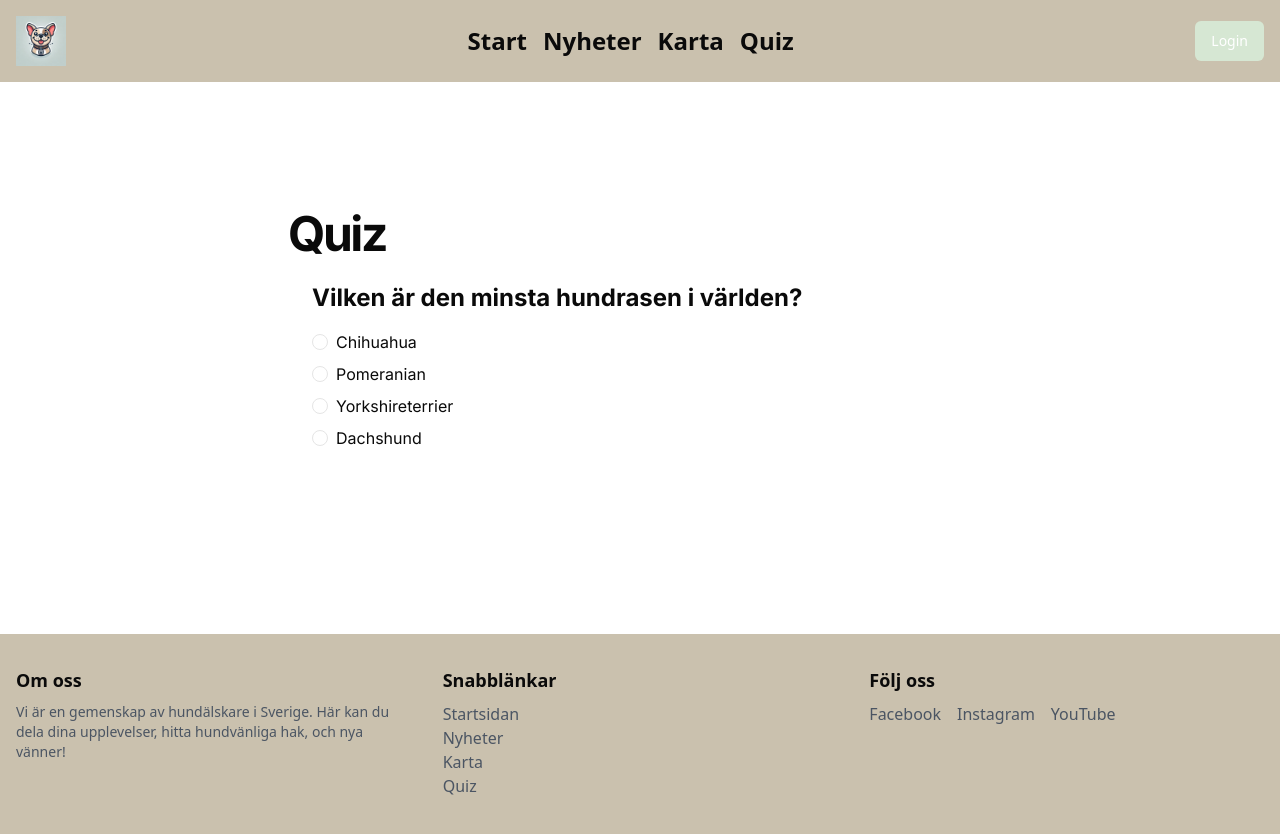
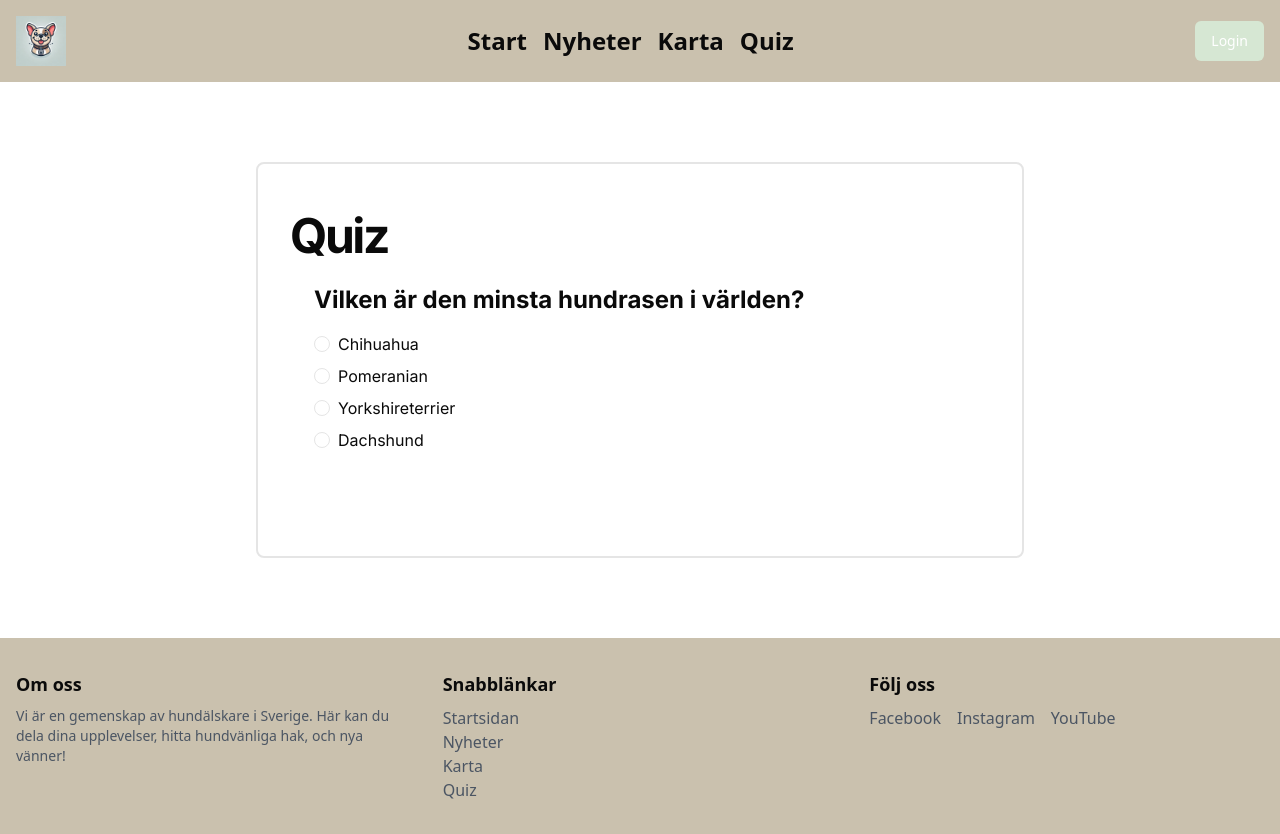
Before and after one commit to Hundhak/Hundhak-SSR-UI, a Next.js app: page /quiz/1 in a window 1280 px wide. Both pictures are taken after a click on the button "Starta". Built offline with nearby package versions, Linux system fonts and the light colour scheme.

Commit message:
Added functinality for tracking answers and providing result feedback #17

```diff
--- a/src/app/quiz/[title]/components/question.jsx
+++ /dev/null
@@ -1,25 +0,0 @@
-/**
- * A component that represents a question.
- */
-"use client"
-
-import { useState } from "react"
-
-const Question = ({ prompt, options, answerIndex, setAnswerIndex }) => {
-
-  return (
-    <div className="p-6 rounded-lg mb-6 ">
-      <h2 className="text-2xl font-bold mb-4">{prompt}</h2>
-      <div className="space-y-2">
-        {options.map((option, index) => (
-          <div key={index} className={`flex items-center gap-2 cursor-pointer ${answerIndex === index ? "bg-primary text-primary-foreground" : "hover:bg-muted"}`} onClick={() => setAnswerIndex(index)}>
-            <div className={`w-4 h-4 rounded-full border ${answerIndex === index ? "bg-primary border-primary" : "border-input"}`} />
-            <span>{option}</span>
-          </div>
-        ))}
-      </div>
-    </div>
-  )
-}
-
-export default Question
--- a/src/app/quiz/[title]/components/quiz-form.jsx
+++ /dev/null
@@ -1,94 +0,0 @@
-/**
- * The form containing the quizzes.
- */
-"use client"
-import Quiz from "../../page"
-import Question from "./question"
-import { useState } from "react"
-import { Button } from "@/components/ui/button"
-
-//Placeholder for now.
-// TODO: Have a micro service that handles the questions.
-const questions = [
-  {
-    prompt: "Vilken är den minsta hundrasen i världen?",
-    options: ["Chihuahua", "Pomeranian", "Yorkshireterrier", "Dachshund"],
-    answer: 0,
-  },
-  {
-    prompt: "Vilken hundras är känd för sin blåsvarta tunga?",
-    options: ["Golden Retriever", "Chow Chow", "Dalmatiner", "Beagle"],
-    answer: 1,
-  },
-  {
-    prompt: "Vilken hundras är känd för sin utmärkta luktsinne och används ofta som polishund?",
-    options: ["Tax", "Bloodhound", "Cocker Spaniel", "Boxer"],
-    answer: 1,
-  },
-  {
-    prompt: "Vilken hundras är känd för sitt vänliga och sällskapliga temperament?",
-    options: ["Pitbull", "Rottweiler", "Golden Retriever", "Chihuahua"],
-    answer: 2,
-  },
-  {
-    prompt: "Vilken hundras har sitt ursprung i Japan och är känd för sin lojalitet?",
-    options: ["Akita", "Samoyed", "Basenji", "Shiba Inu"],
-    answer: 0,
-  },
-  {
-    prompt: "Vilken hundras är känd för att vara stor och har ett milt temperament?",
-    options: ["Mastiff", "Chihuahua", "Pomeranian", "Mops"],
-    answer: 0,
-  }
-]
-
-
-const QuizForm = () => {
-
-  const [currentQuestion, setCurrentQuestion] = useState(0)
-  const [answerIndex, setAnswerIndex] = useState(null)
-  const [selectedAnswers, setSelectedAnswers] = useState({})
-  const [isSubmitted, setIsSubmitted] = useState(false)
-
-  const handleAnswerSelect = (questionIndex, answerIndex) => {
-    setSelectedAnswers((prevState) => ({
-      ...prevState,
-      [questionIndex]: answerIndex
-    }))
-  }
-
-  const advanceQuestion = () => {
-    setCurrentQuestion(currentQuestion + 1)
-    setAnswerIndex(null)
-  }
-
-  return (
-    <div className="container mx-auto px-4 py-12 md:px6 lg:px-8">
-      <h1 className="text-xl font-bold tracking-tighter sm:text-4xl md:text-5xl">Quiz</h1>
-      {questions.map((question, index) => (
-        <div className={`${currentQuestion === index ? "" : "hidden"}`}>
-        <Question
-        key={index}
-        prompt={question.prompt}
-        options={question.options}
-        answerIndex={answerIndex}
-        setAnswerIndex={setAnswerIndex}
-        />
-        </div>
-      ))}
-      <div className="flex justify-between items-center mt-8">
-        {currentQuestion > 0 && (
-          <Button variant="secondary" onClick={() => setCurrentQuestion(currentQuestion - 1)}>Föregående</Button>
-        )}
-        {currentQuestion < questions.length - 1 && answerIndex !== null && (
-          <Button variant="secondary" onClick={advanceQuestion}>Nästa</Button>
-        )}
-        {currentQuestion === questions.length - 1 && answerIndex !== null && (
-          <Button onClick={() => setIsSubmitted(true)}>Skicka in</Button>
-        )}
-      </div>
-    </div>
-  )
-}
-
-export default QuizForm
--- /dev/null
+++ b/src/app/quiz/[url]/components/question.jsx
@@ -0,0 +1,22 @@
+/**
+ * A component that represents a question.
+ */
+
+const Question = ({ prompt, options, questionIndex, selectedAnswers, handleAnswerSelect }) => {
+
+  return (
+    <div className="p-6 rounded-lg mb-6 ">
+      <h2 className="text-2xl font-bold mb-4">{prompt}</h2>
+      <div className="space-y-2">
+        {options.map((option, index) => (
+          <div key={index} className={`flex items-center gap-2 cursor-pointer ${selectedAnswers[questionIndex] === index ? "bg-primary text-primary-foreground" : "hover:bg-muted"}`} onClick={() => handleAnswerSelect(questionIndex, index)}>
+            <div className={`w-4 h-4 rounded-full border ${selectedAnswers[questionIndex] === index ? "bg-primary border-primary" : "border-input"}`} />
+            <span>{option}</span>
+          </div>
+        ))}
+      </div>
+    </div>
+  )
+}
+
+export default Question
--- /dev/null
+++ b/src/app/quiz/[url]/components/quiz-form.jsx
@@ -0,0 +1,124 @@
+/**
+ * The form containing the quizzes.
+ */
+"use client"
+
+import Question from "./question"
+import { useState } from "react"
+import { Button } from "@/components/ui/button"
+
+//Placeholder for now.
+// TODO: Have a micro service that handles the questions.
+const questions = [
+  {
+    prompt: "Vilken är den minsta hundrasen i världen?",
+    options: ["Chihuahua", "Pomeranian", "Yorkshireterrier", "Dachshund"],
+    answer: 0,
+  },
+  {
+    prompt: "Vilken hundras är känd för sin blåsvarta tunga?",
+    options: ["Golden Retriever", "Chow Chow", "Dalmatiner", "Beagle"],
+    answer: 1,
+  },
+  {
+    prompt: "Vilken hundras är känd för sin utmärkta luktsinne och används ofta som polishund?",
+    options: ["Tax", "Bloodhound", "Cocker Spaniel", "Boxer"],
+    answer: 1,
+  },
+  {
+    prompt: "Vilken hundras är känd för sitt vänliga och sällskapliga temperament?",
+    options: ["Pitbull", "Rottweiler", "Golden Retriever", "Chihuahua"],
+    answer: 2,
+  },
+  {
+    prompt: "Vilken hundras har sitt ursprung i Japan och är känd för sin lojalitet?",
+    options: ["Akita", "Samoyed", "Basenji", "Shiba Inu"],
+    answer: 0,
+  },
+  {
+    prompt: "Vilken hundras är känd för att vara stor och har ett milt temperament?",
+    options: ["Mastiff", "Chihuahua", "Pomeranian", "Mops"],
+    answer: 0,
+  }
+]
+
+
+const QuizForm = () => {
+
+  const [currentQuestion, setCurrentQuestion] = useState(0)
+  const [selectedAnswers, setSelectedAnswers] = useState({})
+  const [totalCorrectAnswers, setTotalCorrectAnswers] = useState(0)
+  const [isSubmitted, setIsSubmitted] = useState(false)
+
+  const handleAnswerSelect = (questionIndex, answerIndex) => {
+    setSelectedAnswers((prevState) => ({
+      ...prevState,
+      [questionIndex]: answerIndex
+    }))
+  }
+
+  const calculateCorrectAnswers = (selectedAnswers, correctAnswers) => {
+    let noOfCorrect = 0
+    for (let i = 0; i < correctAnswers.length; i++) {
+      if(selectedAnswers[i] === correctAnswers[i].answer) {
+        noOfCorrect++
+      }
+    }
+    setTotalCorrectAnswers(noOfCorrect)
+  }
+
+  const submit = () => {
+    setIsSubmitted(true)
+    calculateCorrectAnswers(selectedAnswers, questions)
+  }
+
+  return (
+    <div className="container mx-auto px-4 py-12 md:px6 lg:px-8 border-2 rounded-lg">
+      {isSubmitted ?
+       <h1 className="text-xl font-bold tracking-tighter sm:text-4xl md:text-5xl">Resultat</h1>:
+       <h1 className="text-xl font-bold tracking-tighter sm:text-4xl md:text-5xl">Quiz</h1> }
+      {questions.map((question, index) => (
+        <div className={`${currentQuestion === index && !isSubmitted ? "" : "hidden"}`}>
+        <Question
+        key={index}
+        prompt={question.prompt}
+        options={question.options}
+        questionIndex={currentQuestion}
+        selectedAnswers={selectedAnswers}
+        handleAnswerSelect={handleAnswerSelect}
+        />
+        </div>
+      ))}
+      <div className="flex justify-between items-center mt-8">
+        {currentQuestion > 0 && isSubmitted == false && (
+          <Button variant="secondary" onClick={() => setCurrentQuestion(currentQuestion - 1)}>Föregående</Button>
+        )}
+        {currentQuestion < questions.length - 1 && selectedAnswers[currentQuestion] !== undefined && isSubmitted == false && (
+          <Button variant="secondary" onClick={() => setCurrentQuestion(currentQuestion + 1)}>Nästa</Button>
+        )}
+        {currentQuestion === questions.length - 1 && selectedAnswers[currentQuestion] !== undefined && isSubmitted == false && (
+          <Button onClick={() => submit()}>Skicka in</Button>
+        )}
+      </div>
+      {isSubmitted && (
+        <div>
+          <p className="text-2xl text-gray-600 font-bold mb-4">Du fick {totalCorrectAnswers} antal rätt av {questions.length}</p>
+          <div className="space-y-2">
+            {questions.map((question, index) => (
+              <div key={index} className="flex items-center gap-2">
+                <div
+                    className={`w-4 h-4 rounded-full ${
+                      selectedAnswers[index] === question.answer ? "bg-green-500 border-green-500" : "bg-red-500 border-red-500"
+                    } border`}
+                  />
+                  <span className={`${selectedAnswers[index] === question.answer ? "text-green-500" : "text-red-500"}`}>{question.prompt}</span>
+              </div>
+            ))}
+          </div>
+        </div>
+      )}
+    </div>
+  )
+}
+
+export default QuizForm
--- a/src/app/quiz/[title]/page.jsx
+++ b/src/app/quiz/[url]/page.jsx
@@ -7,18 +7,16 @@ import QuizHeader from "./components/quiz-header"
 import QuizForm from "./components/quiz-form"
 import { useState } from "react"
 
-const IndividualQuizPage = ({ params: { title } }) => {
+const IndividualQuizPage = ({ params: { url } }) => {
 
   const [isStarted, setIsStarted] = useState(false)
 
   const startQuest = () => { setIsStarted(true)}
 
-  console.log(isStarted)
-
   return (
     <div className="w-full max-w-3xl mx-auto py-12 md:py-16 lg:py-20">
       <div className={`${isStarted ? "hidden" : ""}`}>
-        <QuizHeader title={title} startQuest={startQuest}/>
+        <QuizHeader title={url} startQuest={startQuest}/>
       </div>
       <div className={`${isStarted ? "block" : "hidden"}`}>
         <QuizForm/>
--- a/src/app/quiz/components/introduction-section.jsx
+++ b/src/app/quiz/components/introduction-section.jsx
@@ -14,7 +14,7 @@ const IntroductionSection = () => {
         src={"/images/games-bg.webp"}
         className="absolut inset-0 object-cover opacity-90"
         /> */}
-        <div className="relaitve z-10 w-auto xl:w-1/2 text-center space-y-6 px-4 sm:px-6 md:px-8 -mt-12 bg-opacity-60 bg-green-50">
+        <div className="relative z-10 w-auto xl:w-1/2 text-center space-y-6 px-4 sm:px-6 md:px-8 -mt-12 bg-opacity-60 bg-green-50">
           <h1 className="text-4xl sm:text-5xl md:text-6xl font-bold">
             <p>Välkommen till vår quiz- och spelhörna!</p>
           </h1>
--- a/src/app/quiz/components/qg-card.jsx
+++ b/src/app/quiz/components/qg-card.jsx
@@ -8,7 +8,7 @@ import Image from "next/image"
 import Link from "next/link"
 
 
-const QGCard = ({ imgUrl, title, content, description, footer }) => {
+const QGCard = ({ url, imgUrl, title, content, description, footer }) => {
   return (
     <div>
         <Card>
@@ -25,7 +25,7 @@ const QGCard = ({ imgUrl, title, content, description, footer }) => {
           </CardHeader>
           <CardContent>{content}</CardContent>
           <CardFooter>
-            <Link href={`/quiz/${title}`}>
+            <Link href={`/quiz/${url}`}>
               <Button>
                 <p>{footer}</p>
               </Button>
--- a/src/app/quiz/page.jsx
+++ b/src/app/quiz/page.jsx
@@ -14,8 +14,6 @@ export default function Quiz() {
   const [searchTerm, setSearchTerm] = useState("")
   const [selectedCategory, setSelectedCategory] = useState("")
 
-  console.log(selectedCategory)
-
   return (
     <div>
       <IntroductionSection></IntroductionSection>
```
Also changed, not shown: src/app/quiz/components/quiz-and-game-grid.jsx (+7 -1 lines), src/app/quiz/[url]/components/quiz-header.jsx (renamed from src/app/quiz/[title]/components/quiz-header.jsx).
